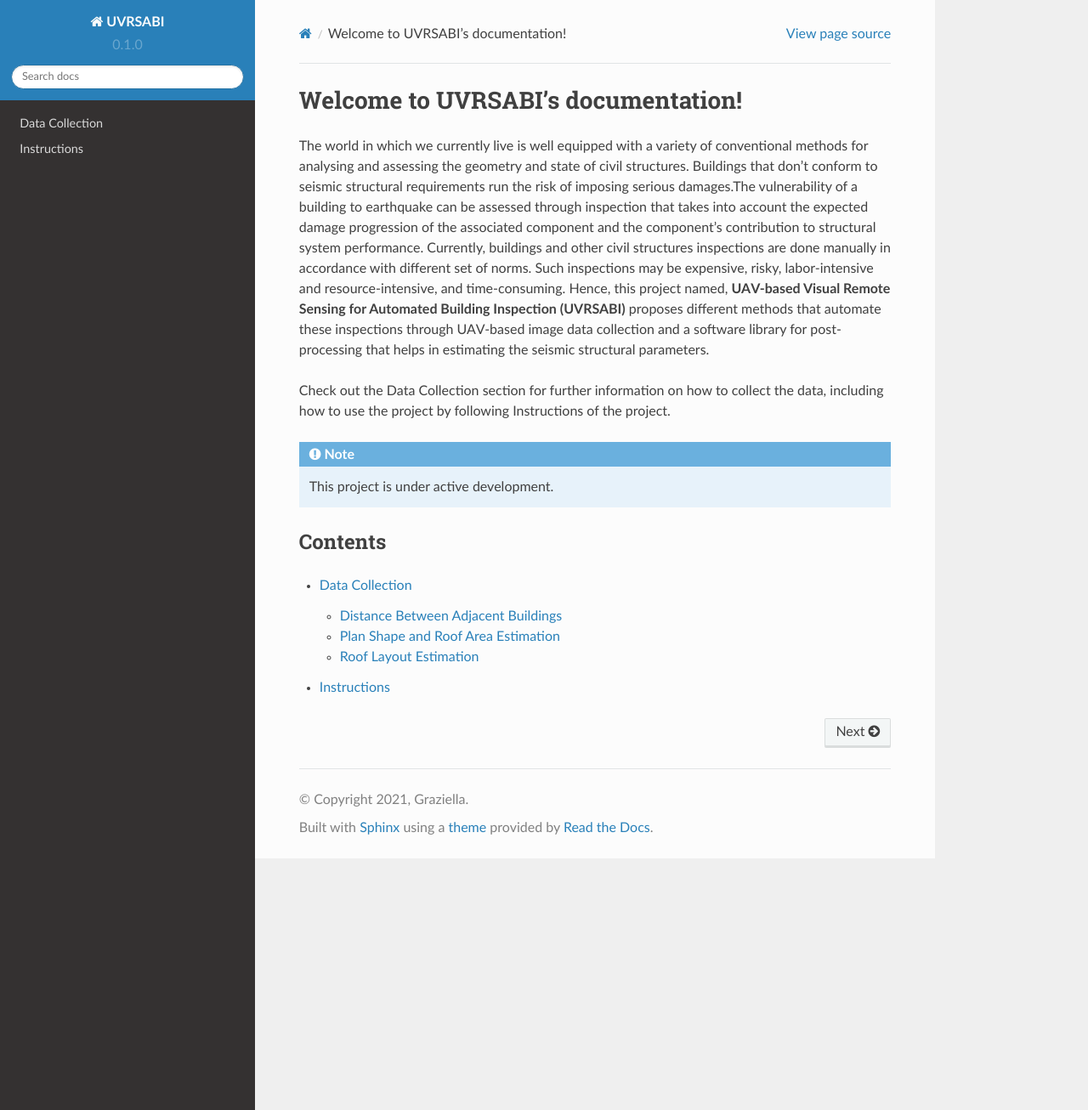
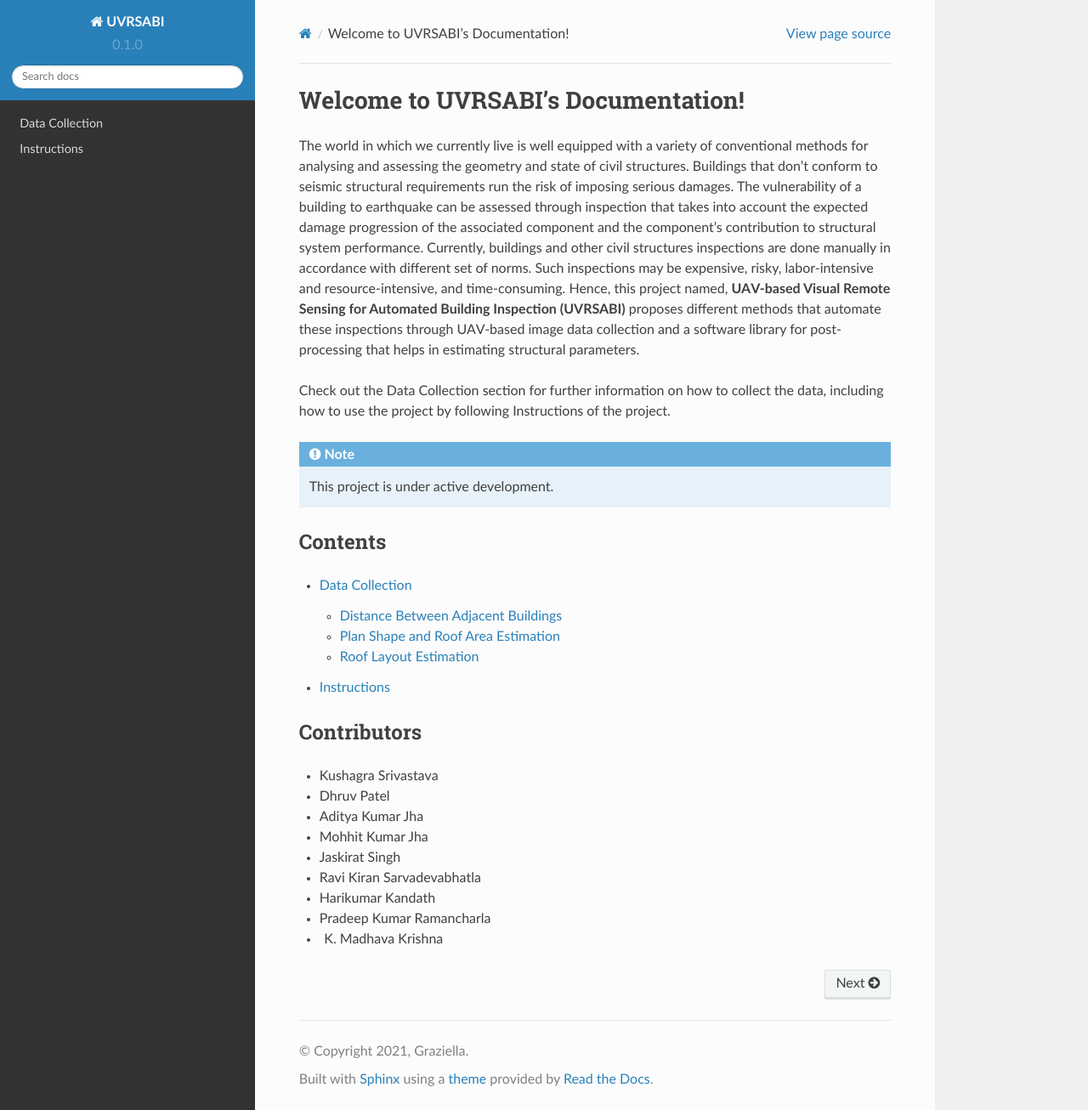
Before and after one commit to UVRSABI/uvrsabi-instructions, a Sphinx documentation site: the page built from docs/source/index.rst, in a window 1280 px wide and 1306 px high. Shown: the whole window at 85% size. Built offline with Sphinx 7.4.7 and the Read the Docs theme 2.0.0, drawn with Linux system fonts in a browser that asks for light colours.

Commit message:
Added contributors list

```diff
--- a/docs/source/index.rst
+++ b/docs/source/index.rst
@@ -1,10 +1,10 @@
-Welcome to UVRSABI's documentation!
+Welcome to UVRSABI's Documentation!
 ===================================
 
-The world in which we currently live is well equipped with a variety of conventional methods for analysing and assessing the geometry and state of civil structures. Buildings that don't conform to seismic structural requirements run the risk of imposing serious damages.The vulnerability of a building to earthquake can be assessed through inspection that takes into account the expected damage progression of the associated component and the component’s contribution to structural system performance.
+The world in which we currently live is well equipped with a variety of conventional methods for analysing and assessing the geometry and state of civil structures. Buildings that don't conform to seismic structural requirements run the risk of imposing serious damages. The vulnerability of a building to earthquake can be assessed through inspection that takes into account the expected damage progression of the associated component and the component’s contribution to structural system performance.
 Currently, buildings and other civil structures inspections are done manually in accordance with different set of norms. Such inspections may be expensive, risky, labor-intensive and resource-intensive, and time-consuming.
 Hence, this project named, **UAV-based Visual Remote Sensing for Automated Building Inspection (UVRSABI)** proposes different methods that automate these inspections through UAV-based image data collection and a software
-library for post-processing that helps in estimating the seismic structural parameters.
+library for post-processing that helps in estimating structural parameters.
 
 
 Check out the :doc:`Data Collection` section for further information on how to collect the data, including
@@ -21,3 +21,15 @@ Contents
 
    dataCollection
    instructions
+
+Contributors
+--------
+* Kushagra Srivastava
+* Dhruv Patel
+* Aditya Kumar Jha
+* Mohhit Kumar Jha
+* Jaskirat Singh
+* Ravi Kiran Sarvadevabhatla
+* Harikumar Kandath
+* Pradeep Kumar Ramancharla
+* K. Madhava Krishna
```
